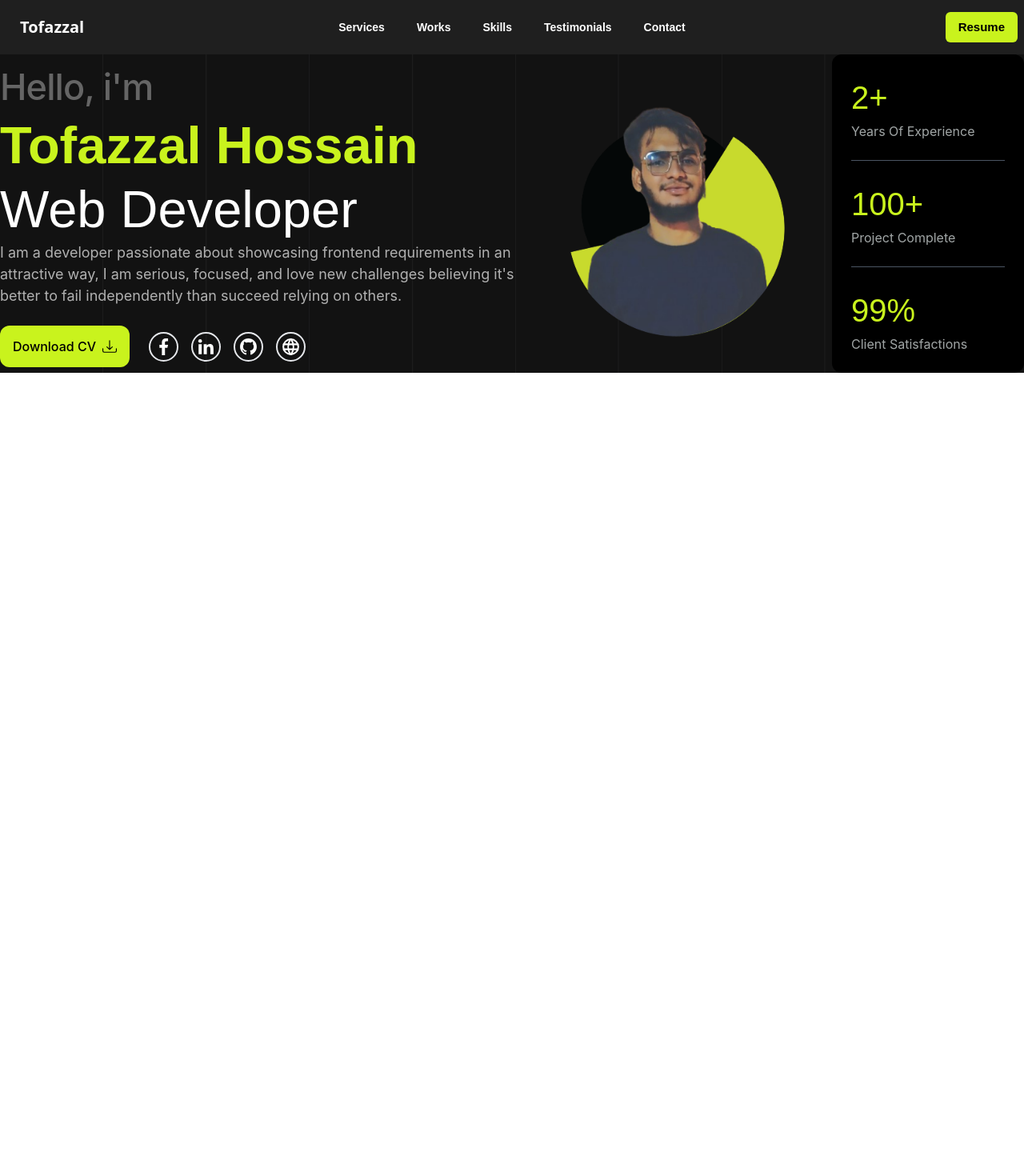
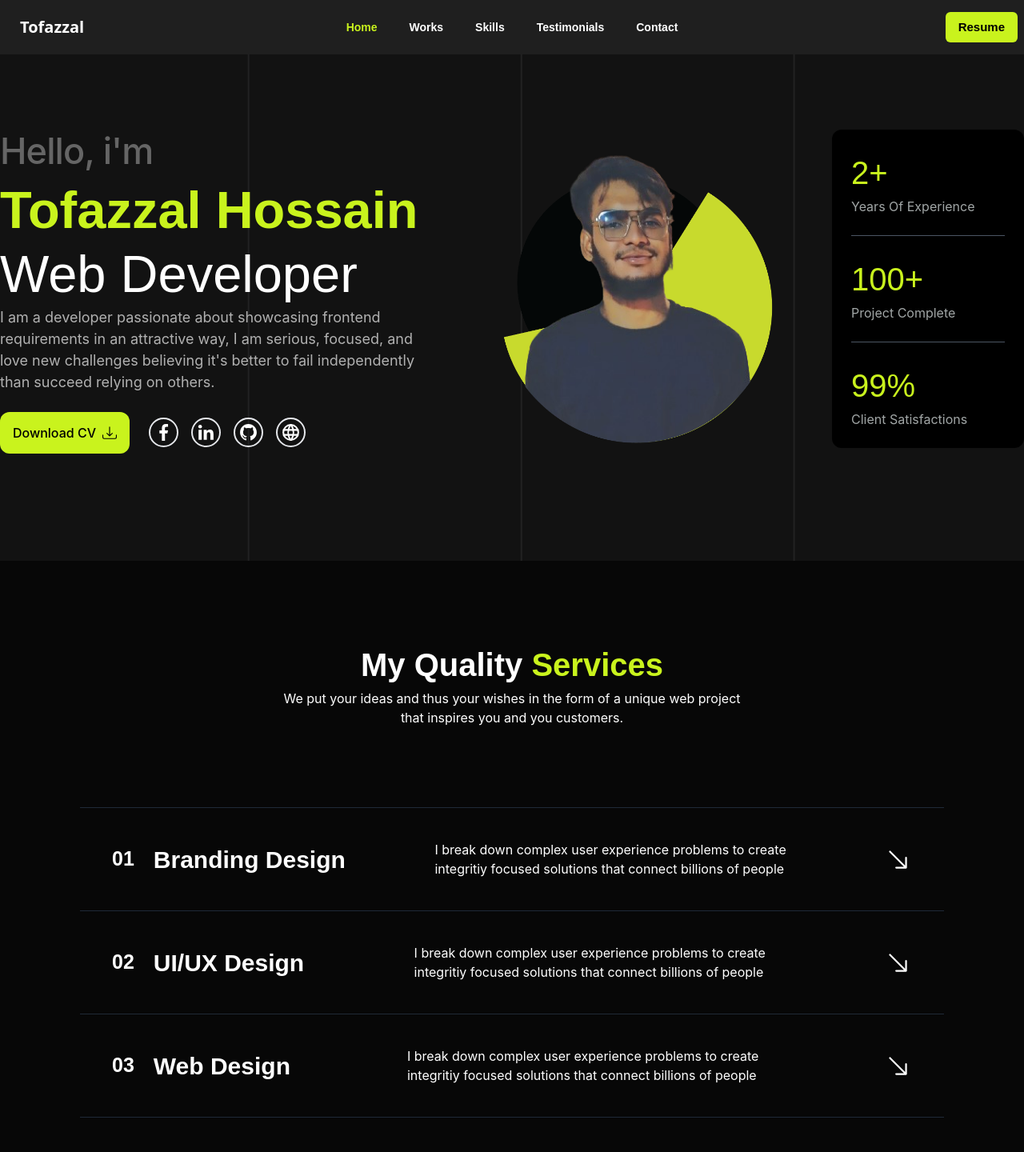
Before and after one commit to Tofazzal26/my-new-portfolio, a React (Vite) app: page / in a window 1280 px wide. Shown: the top 1440 px of the page at 80% size. Before the commit the page ends 800 px from the top, so only its background shows below. Built offline with nearby package versions, Linux system fonts and the light colour scheme.

Commit message:
my quality section style working on the way

```diff
--- a/src/Components/Banner/Banner.jsx
+++ b/src/Components/Banner/Banner.jsx
@@ -7,18 +7,20 @@ import banner from "../../../public/profile-first.png";
 const Banner = () => {
   return (
     <div className="text-white">
-      <div className="flex lg:flex-row flex-col items-center">
+      <div className="flex lg:flex-row flex-col items-center justify-between">
         <div>
-          <h4 className="text-[#656565] font-interFont text-[45px] leading-[-100px] font-medium tracking-[-0.9px]">
+          <h4 className="text-[#656565] font-interFont text-[22px] lg:text-[45px] leading-[-100px] font-medium tracking-[-0.9px]">
             Hello, i'm
           </h4>
-          <div className="leading-[80px]">
-            <h2 className="text-[#c9f31d] font-dmFont font-bold text-[65px]">
+          <div className="lg:leading-[80px]">
+            <h2 className="text-[#c9f31d] font-dmFont font-bold text-[34px] lg:text-[65px]">
               Tofazzal Hossain
             </h2>
-            <h3 className="font-dmFont text-[65px]">Web Developer</h3>
+            <h3 className="font-dmFont text-[34px] lg:text-[65px]">
+              Web Developer
+            </h3>
           </div>
-          <p className="font-interFont text-[18px] mb-6 lg:w-[650px] text-[#b1b1b1]">
+          <p className="font-interFont text-[16px] lg:text-[18px] mb-6 lg:w-[550px] text-[#b1b1b1]">
             I am a developer passionate about showcasing frontend requirements
             in an attractive way, I am serious, focused, and love new challenges
             believing it's better to fail independently than succeed relying on
@@ -26,7 +28,7 @@ const Banner = () => {
           </p>
           <div className="flex flex-col lg:flex-row gap-6">
             <div>
-              <button className="flex items-center bg-[#c9f31d] gap-2 px-4 py-[14px] rounded-xl text-black font-interFont font-medium">
+              <button className="flex items-center bg-[#c9f31d] gap-2 lg:px-4 px-3 py-[12px] lg:py-[14px] rounded-xl text-black font-interFont font-medium">
                 Download CV
                 <BsDownload size={18} />
               </button>
--- a/src/Components/Headers/Headers.jsx
+++ b/src/Components/Headers/Headers.jsx
@@ -1,3 +1,5 @@
+import { NavLink } from "react-router-dom";
+
 const Headers = () => {
   return (
     <div className="bg-[#1f1f1f] text-white">
@@ -50,19 +52,64 @@ const Headers = () => {
         <div className="navbar-center hidden md:flex lg:flex">
           <ul className="menu menu-horizontal font-dmFont px-1 text-[14px] font-semibold space-x-2">
             <li>
-              <a>Services</a>
+              <a>
+                <NavLink
+                  className={({ isActive }) =>
+                    isActive ? "text-[#c9f31d]" : ""
+                  }
+                  to="/"
+                >
+                  Home
+                </NavLink>
+              </a>
             </li>
             <li>
-              <a>Works</a>
+              <a>
+                <NavLink
+                  to="/works"
+                  className={({ isActive }) =>
+                    isActive ? "text-[#c9f31d]" : ""
+                  }
+                >
+                  Works
+                </NavLink>
+              </a>
             </li>
             <li>
-              <a>Skills</a>
+              <a>
+                <NavLink
+                  to="/skills"
+                  className={({ isActive }) =>
+                    isActive ? "text-[#c9f31d]" : ""
+                  }
+                >
+                  Skills
+                </NavLink>
+              </a>
             </li>
             <li>
-              <a>Testimonials</a>
+              <a>
+                <NavLink
+                  to="/testimonials"
+                  className={({ isActive }) =>
+                    isActive ? "text-[#c9f31d]" : ""
+                  }
+                >
+                  Testimonials
+                </NavLink>
+              </a>
             </li>
             <li>
-              <a>Contact</a>
+              <a>
+                <NavLink
+                  to="/contact"
+                  className={({ isActive }) =>
+                    isActive ? "text-[#c9f31d]" : ""
+                  }
+                >
+                  Contact
+                </NavLink>
+              </a>
             </li>
           </ul>
         </div>
--- /dev/null
+++ b/src/Components/MyQuality/MyQuality.css
@@ -0,0 +1,10 @@
+.MyService:hover {
+  transition: ease-in;
+  transition-duration: 0.5s;
+  background-color: #c9f31d;
+  color: black;
+}
+
+.IconRotate:hover {
+  rotate: -90deg;
+}
--- /dev/null
+++ b/src/Components/MyQuality/MyQuality.jsx
@@ -0,0 +1,108 @@
+import {
+  BiArrowFromRight,
+  BiArrowToRight,
+  BiSolidRightArrow,
+} from "react-icons/bi";
+import { BsArrowRight } from "react-icons/bs";
+import "./MyQuality.css";
+
+const MyQuality = () => {
+  return (
+    <div className="bg-[#070707]">
+      <div className="p-[100px]">
+        <div className="text-center text-white mb-[100px]">
+          <h2 className="text-[40px] font-bold font-dmFont">
+            My Quality <span className="text-[#c9f31d]">Services</span>
+          </h2>
+          <p className="font-interFont mx-auto lg:w-[600px] text-[16px]">
+            We put your ideas and thus your wishes in the form of a unique web
+            project that inspires you and you customers.
+          </p>
+        </div>
+        <div className="text-white">
+          <div className=" border-t-[1px] border-gray-800 cursor-pointer MyService">
+            <div className="flex items-center justify-between p-10">
+              <div className="flex gap-6 items-center">
+                <span className="text-[25px] font-bold font-dmFont">01</span>
+                <h2 className="font-bold text-[30px] font-dmFont">
+                  Branding Design
+                </h2>
+              </div>
+              <div>
+                <p className="lg:w-[450px] text-[16px] font-interFont">
+                  I break down complex user experience problems to create
+                  integritiy focused solutions that connect billions of people
+                </p>
+              </div>
+              <div>
+                <BsArrowRight
+                  size={35}
+                  className="rotate-[45deg] hover:rotate-[-45deg]"
+                />
+              </div>
+            </div>
+          </div>
+          <div className=" border-t-[1px] border-gray-800 cursor-pointer">
+            <div className="flex items-center justify-between p-10">
+              <div className="flex gap-6 items-center">
+                <span className="text-[25px] font-bold font-dmFont">02</span>
+                <h2 className="font-bold text-[30px] font-dmFont">
+                  UI/UX Design
+                </h2>
+              </div>
+              <div>
+                <p className="lg:w-[450px] text-[16px] font-interFont">
+                  I break down complex user experience problems to create
+                  integritiy focused solutions that connect billions of people
+                </p>
+              </div>
+              <div>
+                <BsArrowRight size={35} className="rotate-[45deg]" />
+              </div>
+            </div>
+          </div>
+          <div className="cursor-pointer border-b-[1px] border-t-[1px] border-gray-800">
+            <div className="flex items-center justify-between p-10">
+              <div className="flex gap-6 items-center">
+                <span className="text-[25px] font-bold font-dmFont">03</span>
+                <h2 className="font-bold text-[30px] font-dmFont">
+                  Web Design
+                </h2>
+              </div>
+              <div>
+                <p className="lg:w-[450px] text-[16px] font-interFont">
+                  I break down complex user experience problems to create
+                  integritiy focused solutions that connect billions of people
+                </p>
+              </div>
+              <div>
+                <BsArrowRight size={35} className="rotate-[45deg]" />
+              </div>
+            </div>
+          </div>
+          <div className=" border-b-[1px] border-gray-800 cursor-pointer">
+            <div className="flex items-center justify-between p-10">
+              <div className="flex gap-6 items-center">
+                <span className="text-[25px] font-bold font-dmFont">04</span>
+                <h2 className="font-bold text-[30px] font-dmFont">
+                  App Design
+                </h2>
+              </div>
+              <div>
+                <p className="lg:w-[450px] text-[16px] font-interFont">
+                  I break down complex user experience problems to create
+                  integritiy focused solutions that connect billions of people
+                </p>
+              </div>
+              <div>
+                <BsArrowRight size={35} className="rotate-[45deg]" />
+              </div>
+            </div>
+          </div>
+        </div>
+      </div>
+    </div>
+  );
+};
+
+export default MyQuality;
--- a/src/Pages/Home/Home.jsx
+++ b/src/Pages/Home/Home.jsx
@@ -1,10 +1,16 @@
 import Banner from "../../Components/Banner/Banner";
+import MyQuality from "../../Components/MyQuality/MyQuality";
 
 const Home = () => {
   return (
     <div className="px-3 lg:px-0">
       <div className="container mx-auto">
-        <Banner />
+        <div className="mt-12">
+          <Banner />
+        </div>
+        <div className="mt-[95px]">
+          <MyQuality />
+        </div>
       </div>
     </div>
   );
```
